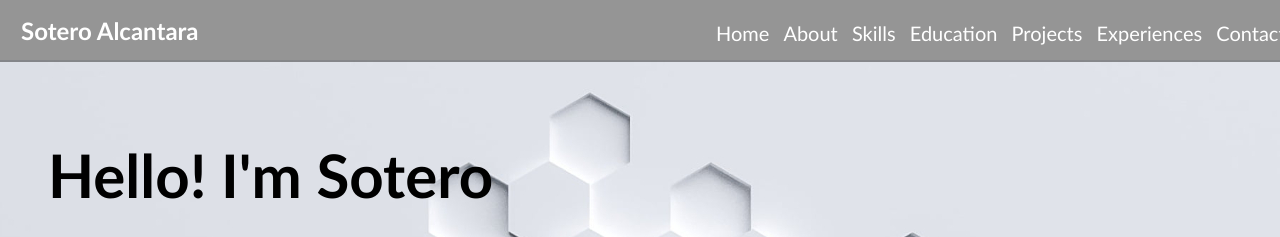
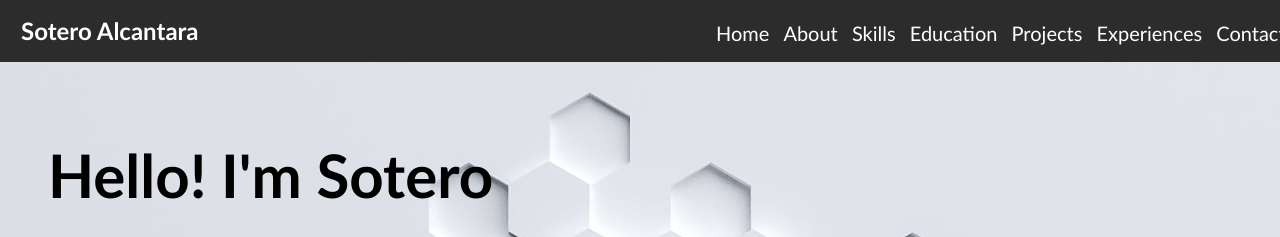
Before and after one commit to roiialcantara/roiialcantara.github.io, a website: page index.html in a window 1280 px wide. Shown: the top 237 px of the page. Drawn offline with Linux system fonts and the light colour scheme; files whose address does not match are found by name.

Commit message:
updated the background and text position of home

```diff
--- a/style.css
+++ b/style.css
@@ -18,7 +18,7 @@ html{
     background-color: rgb(44, 44, 44);
     color: white;
     padding: 1px;
-    opacity: 50%;
+    z-index: 2;
 }
 #sec-header h1{
     margin-top: 25px;
@@ -63,6 +63,7 @@ html{
     position: relative;
     display: inline-block;
     padding-right: 5px;
+    z-index: 1;
 }
 .info-container .info-item-home h1{
     font-size: 60px;
```
